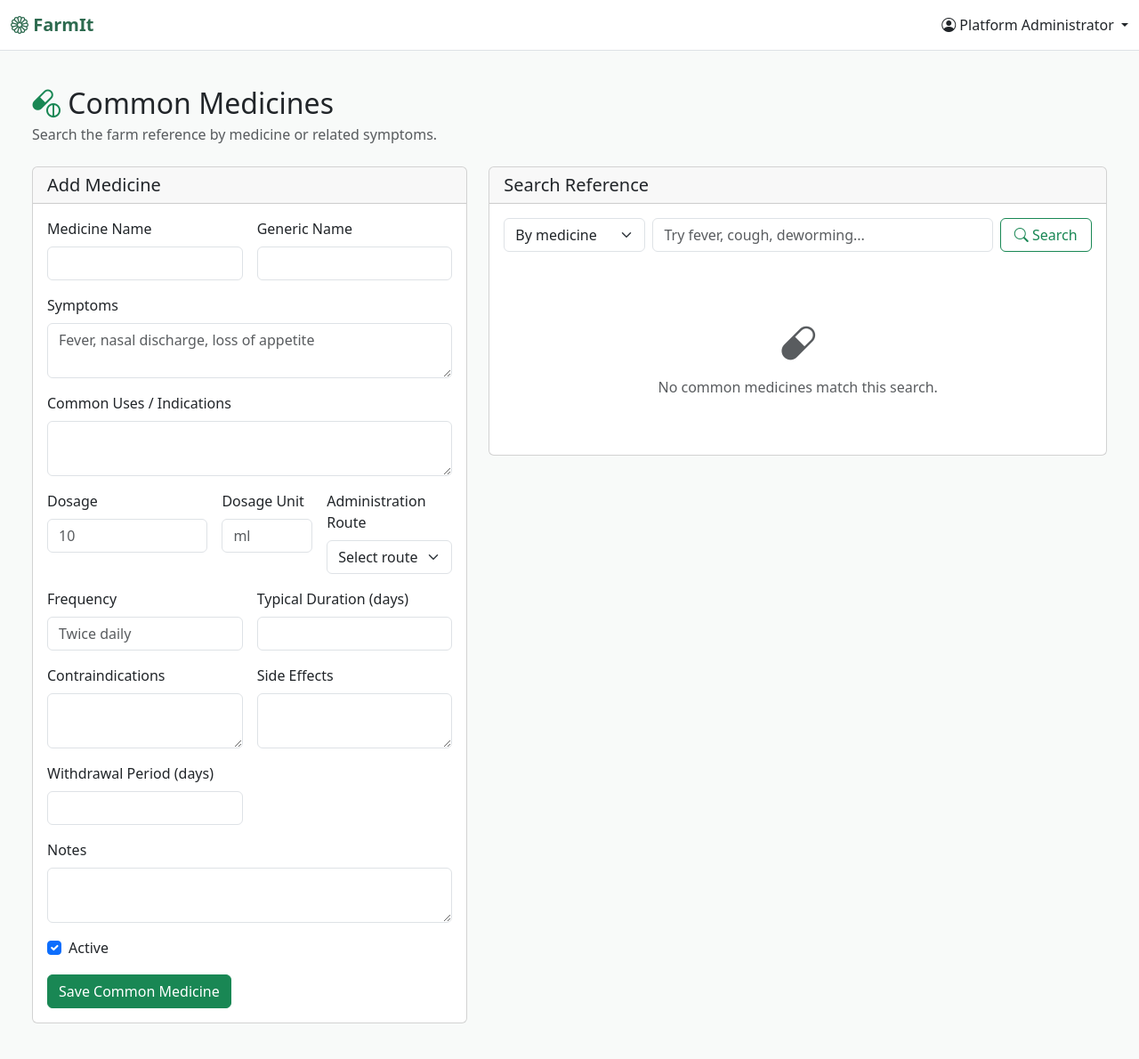
After one commit to maiti-integrated-farming/farmit-in, a Flask app: page /health/common-medicines in a window 1280 px wide. The commit adds this page. Shown: the whole page at 89% size. Run offline with Flask 3, Linux system fonts and the light colour scheme; a user stored in the database is signed in; some libraries are stand-ins or nearby versions.

Commit message:
added changes

```diff
--- a/app/forms.py
+++ b/app/forms.py
@@ -524,6 +524,28 @@ class MedicationTemplateForm(FlaskForm):
     submit = SubmitField('Save Medication Template')
 
 
+class CommonMedicineForm(FlaskForm):
+    """Form for farm-specific medicine and symptom reference entries."""
+    medicine_name = StringField('Medicine Name', validators=[DataRequired(), Length(1, 160)])
+    generic_name = StringField('Generic Name', validators=[Optional(), Length(0, 160)])
+    symptoms = TextAreaField('Symptoms', validators=[DataRequired()])
+    indications = TextAreaField('Common Uses / Indications', validators=[Optional()])
+    dosage = StringField('Dosage', validators=[Optional(), Length(0, 100)])
+    dosage_unit = StringField('Dosage Unit', validators=[Optional(), Length(0, 30)])
+    administration_route = SelectField('Administration Route', choices=[
+        ('', 'Select route'), ('ORAL', 'Oral'), ('INJECTION', 'Injection'),
+        ('TOPICAL', 'Topical'), ('IV', 'Intravenous'), ('OTHER', 'Other')
+    ], validators=[Optional()])
+    frequency = StringField('Frequency', validators=[Optional(), Length(0, 100)])
+    duration_days = IntegerField('Typical Duration (days)', validators=[Optional(), NumberRange(min=1)])
+    contraindications = TextAreaField('Contraindications', validators=[Optional()])
+    side_effects = TextAreaField('Side Effects', validators=[Optional()])
+    withdrawal_period_days = IntegerField('Withdrawal Period (days)', validators=[Optional(), NumberRange(min=0)])
+    notes = TextAreaField('Notes', validators=[Optional()])
+    is_active = BooleanField('Active', default=True)
+    submit = SubmitField('Save Common Medicine')
+
+
 # =============================================================================
 # FEED CONSUMPTION FORM
 # =============================================================================
--- a/app/routes/health.py
+++ b/app/routes/health.py
@@ -1,12 +1,33 @@
-from flask import Blueprint, render_template, redirect, url_for, flash, session, request
+from flask import Blueprint, render_template, redirect, url_for, flash, session, request, abort
 from flask_login import login_required, current_user
-from app.models import db, Vaccination, Treatment, Animal, Expense
-from app.forms import VaccinationForm, TreatmentForm
+from app.models import db, Vaccination, Treatment, Animal, Expense, CommonMedicine
+from app.forms import VaccinationForm, TreatmentForm, CommonMedicineForm
 from app.decorators import farm_required, permission_required
 from datetime import datetime, timedelta
 from sqlalchemy import and_, func
+from difflib import SequenceMatcher
+import re
 
 health_bp = Blueprint('health', __name__)
+
+
+def _medicine_similarity(query, value):
+    """Score a local text match without requiring database full-text support."""
+    query = re.sub(r'[^a-z0-9 ]', ' ', query.lower()).strip()
+    value = re.sub(r'[^a-z0-9 ]', ' ', value.lower()).strip()
+    if not query or not value:
+        return 0
+    query_words = set(query.split())
+    value_words = set(value.split())
+    overlap = len(query_words & value_words) / len(query_words)
+    sequence = SequenceMatcher(None, query, value).ratio()
+    token_sequence = max(
+        (SequenceMatcher(None, query_word, value_word).ratio()
+         for query_word in query_words for value_word in value_words),
+        default=0,
+    )
+    substring = 1 if query in value else 0
+    return (overlap * 0.45) + (sequence * 0.25) + (token_sequence * 0.2) + (substring * 0.1)
 
 
 @health_bp.route('/vaccinations')
@@ -345,3 +366,71 @@ def add_medication_template():
         return redirect(url_for('health.list_medication_templates'))
 
     return render_template('health/medication_template_form.html', form=form)
+
+
+@health_bp.route('/common-medicines', methods=['GET', 'POST'])
+@login_required
+@farm_required
+@permission_required('view_health')
+def common_medicines():
+    """Manage and search the farm's common medicine reference."""
+    farm_id = session['current_farm_id']
+    form = CommonMedicineForm()
+
+    if request.method == 'POST':
+        if not current_user.has_permission(farm_id, 'manage_health'):
+            abort(403)
+        if form.validate_on_submit():
+            medicine = CommonMedicine(
+                farm_id=farm_id,
+                medicine_name=form.medicine_name.data.strip(),
+                generic_name=form.generic_name.data.strip() if form.generic_name.data else None,
+                symptoms=form.symptoms.data.strip(),
+                indications=form.indications.data.strip() if form.indications.data else None,
+                dosage=form.dosage.data.strip() if form.dosage.data else None,
+                dosage_unit=form.dosage_unit.data.strip() if form.dosage_unit.data else None,
+                administration_route=form.administration_route.data or None,
+                frequency=form.frequency.data.strip() if form.frequency.data else None,
+                duration_days=form.duration_days.data,
+                contraindications=form.contraindications.data.strip() if form.contraindications.data else None,
+                side_effects=form.side_effects.data.strip() if form.side_effects.data else None,
+                withdrawal_period_days=form.withdrawal_period_days.data,
+                notes=form.notes.data.strip() if form.notes.data else None,
+                is_active=form.is_active.data,
+                created_by=current_user.id,
+                updated_by=current_user.id,
+            )
+            db.session.add(medicine)
+            db.session.commit()
+            flash('Common medicine added.', 'success')
+            return redirect(url_for('health.common_medicines'))
+
+    query_text = request.args.get('q', '').strip()
+    search_by = request.args.get('search_by', 'medicine')
+    if search_by not in {'medicine', 'symptoms'}:
+        search_by = 'medicine'
+
+    entries = CommonMedicine.query.filter_by(farm_id=farm_id, is_active=True).all()
+    if query_text:
+        ranked_entries = []
+        for entry in entries:
+            search_text = (
+                f'{entry.medicine_name} {entry.generic_name or ""}'
+                if search_by == 'medicine' else
+                f'{entry.symptoms} {entry.indications or ""}'
+            )
+            score = _medicine_similarity(query_text, search_text)
+            if score >= 0.18:
+                ranked_entries.append((score, entry))
+        entries = [entry for _, entry in sorted(ranked_entries, key=lambda item: item[0], reverse=True)]
+    else:
+        entries.sort(key=lambda entry: entry.medicine_name.lower())
+
+    return render_template(
+        'health/common_medicines.html',
+        form=form,
+        medicines=entries,
+        query_text=query_text,
+        search_by=search_by,
+        can_manage=current_user.has_permission(farm_id, 'manage_health'),
+    )
--- a/app/templates/base.html
+++ b/app/templates/base.html
@@ -109,6 +109,11 @@
                     </a>
                 </li>
                 <li class="nav-item">
+                    <a class="nav-link {% if request.endpoint == 'health.common_medicines' %}active{% endif %}" href="{{ url_for('health.common_medicines') }}">
+                        <i class="bi bi-capsule-pill"></i> Common Medicines
+                    </a>
+                </li>
+                <li class="nav-item">
                     <a class="nav-link {% if 'feed' in request.endpoint %}active{% endif %}" href="{{ url_for('feed.list_feeds') }}">
                         <i class="bi bi-basket"></i> Feed
                     </a>
--- /dev/null
+++ b/app/templates/health/common_medicines.html
@@ -0,0 +1,151 @@
+{% extends "base.html" %}
+
+{% block title %}Common Medicines{% endblock %}
+
+{% block content %}
+<div class="container-fluid py-3">
+    <div class="d-flex flex-wrap justify-content-between align-items-center gap-2 mb-4">
+        <div>
+            <h2 class="mb-1"><i class="bi bi-capsule-pill text-success"></i> Common Medicines</h2>
+            <p class="text-muted mb-0">Search the farm reference by medicine or related symptoms.</p>
+        </div>
+    </div>
+
+    <div class="row g-4">
+        {% if can_manage %}
+        <div class="col-xl-5">
+            <div class="card h-100">
+                <div class="card-header"><h5 class="mb-0">Add Medicine</h5></div>
+                <div class="card-body">
+                    <form method="POST">
+                        {{ form.hidden_tag() }}
+                        <div class="row g-3">
+                            <div class="col-md-6">
+                                {{ form.medicine_name.label(class="form-label") }}
+                                {{ form.medicine_name(class="form-control", required=true) }}
+                            </div>
+                            <div class="col-md-6">
+                                {{ form.generic_name.label(class="form-label") }}
+                                {{ form.generic_name(class="form-control") }}
+                            </div>
+                            <div class="col-12">
+                                {{ form.symptoms.label(class="form-label") }}
+                                {{ form.symptoms(class="form-control", rows=2, required=true, placeholder="Fever, nasal discharge, loss of appetite") }}
+                            </div>
+                            <div class="col-12">
+                                {{ form.indications.label(class="form-label") }}
+                                {{ form.indications(class="form-control", rows=2) }}
+                            </div>
+                            <div class="col-md-5">
+                                {{ form.dosage.label(class="form-label") }}
+                                {{ form.dosage(class="form-control", placeholder="10") }}
+                            </div>
+                            <div class="col-md-3">
+                                {{ form.dosage_unit.label(class="form-label") }}
+                                {{ form.dosage_unit(class="form-control", placeholder="ml") }}
+                            </div>
+                            <div class="col-md-4">
+                                {{ form.administration_route.label(class="form-label") }}
+                                {{ form.administration_route(class="form-select") }}
+                            </div>
+                            <div class="col-md-6">
+                                {{ form.frequency.label(class="form-label") }}
+                                {{ form.frequency(class="form-control", placeholder="Twice daily") }}
+                            </div>
+                            <div class="col-md-6">
+                                {{ form.duration_days.label(class="form-label") }}
+                                {{ form.duration_days(class="form-control", min=1) }}
+                            </div>
+                            <div class="col-md-6">
+                                {{ form.contraindications.label(class="form-label") }}
+                                {{ form.contraindications(class="form-control", rows=2) }}
+                            </div>
+                            <div class="col-md-6">
+                                {{ form.side_effects.label(class="form-label") }}
+                                {{ form.side_effects(class="form-control", rows=2) }}
+                            </div>
+                            <div class="col-md-6">
+                                {{ form.withdrawal_period_days.label(class="form-label") }}
+                                {{ form.withdrawal_period_days(class="form-control", min=0) }}
+                            </div>
+                            <div class="col-12">
+                                {{ form.notes.label(class="form-label") }}
+                                {{ form.notes(class="form-control", rows=2) }}
+                            </div>
+                            <div class="col-12">
+                                <div class="form-check">
+                                    {{ form.is_active(class="form-check-input", checked=true) }}
+                                    {{ form.is_active.label(class="form-check-label") }}
+                                </div>
+                            </div>
+                            <div class="col-12">
+                                {{ form.submit(class="btn btn-success") }}
+                            </div>
+                        </div>
+                    </form>
+                </div>
+            </div>
+        </div>
+        {% endif %}
+
+        <div class="col-xl-{{ 7 if can_manage else 12 }}">
+            <div class="card">
+                <div class="card-header"><h5 class="mb-0">Search Reference</h5></div>
+                <div class="card-body">
+                    <form method="GET" class="row g-2 mb-4">
+                        <div class="col-md-3">
+                            <select name="search_by" class="form-select" aria-label="Search field">
+                                <option value="medicine" {% if search_by == 'medicine' %}selected{% endif %}>By medicine</option>
+                                <option value="symptoms" {% if search_by == 'symptoms' %}selected{% endif %}>By symptoms</option>
+                            </select>
+                        </div>
+                        <div class="col-md-7">
+                            <input type="search" name="q" value="{{ query_text }}" class="form-control" placeholder="Try fever, cough, deworming..." aria-label="Search common medicines">
+                        </div>
+                        <div class="col-md-2 d-grid">
+                            <button type="submit" class="btn btn-outline-success"><i class="bi bi-search"></i> Search</button>
+                        </div>
+                    </form>
+
+                    {% if query_text %}
+                    <p class="small text-muted">{{ medicines|length }} matching result{{ '' if medicines|length == 1 else 's' }} for "{{ query_text }}"</p>
+                    {% endif %}
+                    <div class="row g-3">
+                        {% for medicine in medicines %}
+                        <div class="col-12">
+                            <article class="border rounded p-3">
+                                <div class="d-flex justify-content-between gap-3">
+                                    <div>
+                                        <h5 class="mb-1">{{ medicine.medicine_name }}</h5>
+                                        {% if medicine.generic_name %}<span class="text-muted">{{ medicine.generic_name }}</span>{% endif %}
+                                    </div>
+                                    {% if medicine.withdrawal_period_days is not none %}
+                                    <span class="badge text-bg-warning align-self-start">{{ medicine.withdrawal_period_days }}d withdrawal</span>
+                                    {% endif %}
+                                </div>
+                                <div class="row mt-3 small">
+                                    <div class="col-md-6"><strong>Symptoms:</strong><br>{{ medicine.symptoms }}</div>
+                                    <div class="col-md-6"><strong>Uses:</strong><br>{{ medicine.indications or 'Not specified' }}</div>
+                                    {% if medicine.dosage or medicine.frequency or medicine.administration_route %}
+                                    <div class="col-md-6 mt-2"><strong>Dosage:</strong> {{ medicine.dosage or 'Not specified' }} {{ medicine.dosage_unit or '' }}{% if medicine.frequency %}, {{ medicine.frequency }}{% endif %}</div>
+                                    <div class="col-md-6 mt-2"><strong>Route:</strong> {{ medicine.administration_route or 'Not specified' }}{% if medicine.duration_days %}, {{ medicine.duration_days }} days{% endif %}</div>
+                                    {% endif %}
+                                    {% if medicine.contraindications %}<div class="col-md-6 mt-2"><strong>Do not use when:</strong><br>{{ medicine.contraindications }}</div>{% endif %}
+                                    {% if medicine.side_effects %}<div class="col-md-6 mt-2"><strong>Side effects:</strong><br>{{ medicine.side_effects }}</div>{% endif %}
+                                </div>
+                                {% if medicine.notes %}<p class="small text-muted border-top mt-3 pt-2 mb-0">{{ medicine.notes }}</p>{% endif %}
+                            </article>
+                        </div>
+                        {% else %}
+                        <div class="col-12 text-center text-muted py-5">
+                            <i class="bi bi-capsule fs-1 d-block mb-2"></i>
+                            No common medicines match this search.
+                        </div>
+                        {% endfor %}
+                    </div>
+                </div>
+            </div>
+        </div>
+    </div>
+</div>
+{% endblock %}
```
Also changed, not shown: app/models.py (+35 -0 lines), tests/test_core_features.py (+13 -1 lines).
